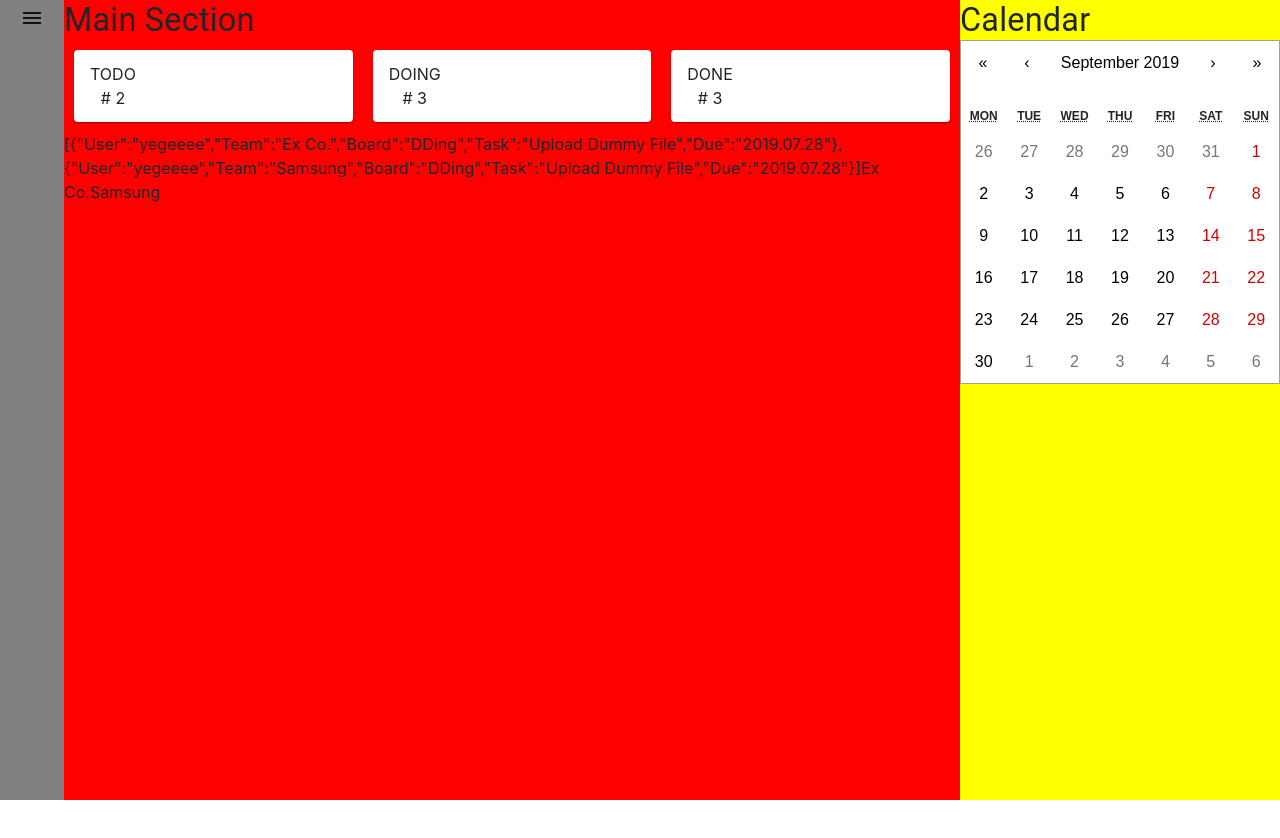
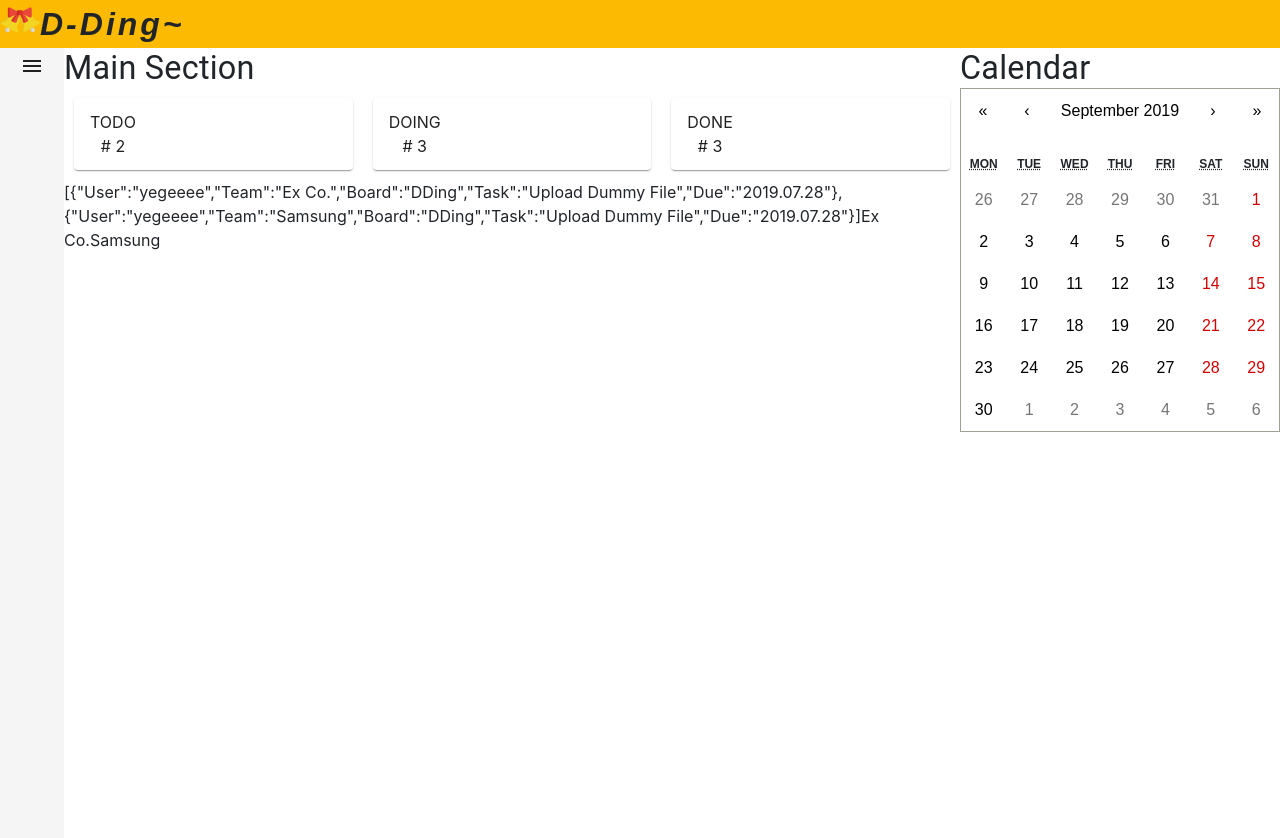
Before and after one commit to ex-co/dding, a React (Create React App) app: page / in a window 1280 px wide. Shown: the top 838 px of the page. Before the commit the page ends 800 px from the top, so only its background shows below. Built offline with nearby package versions, Linux system fonts and the light colour scheme.

Commit message:
Add title bar

```diff
--- a/src/App/App.css
+++ b/src/App/App.css
@@ -9,17 +9,17 @@
 
 .dock{
   height: 100%;
-  background-color: gray;
+  background-color: whitesmoke;
 }
 
 .mainSection{
   height: 100%;
   width: 70%;
-  background-color: red;
+  background-color: white;
 }
 
 .calendarSection{
-  background-color: yellow;
+  background-color: white;
   height: 100%;
   width: calc(30% - 64px);
 }
@@ -27,3 +27,16 @@
 .sectionTitle{
   font-variant: h4;
 }
+
+.header {
+  background-color: #fcba03;
+}
+
+.avatar {
+  height: 50px;
+  width: 50px;
+}
+
+.MulAvatar {
+  width: 50px;
+}
--- a/src/App/App.js
+++ b/src/App/App.js
@@ -8,7 +8,7 @@ import './App.css'
 
 import { createMuiTheme, responsiveFontSizes } from '@material-ui/core/styles';
 import { ThemeProvider } from '@material-ui/styles';
-import { Typography } from '@material-ui/core';
+import { Typography, Box, Avatar } from '@material-ui/core';
 import Agenda from '../Agenda/Agenda';
 
 let theme = createMuiTheme();
@@ -19,6 +19,7 @@ class App extends React.Component {
     state = {
         user: "yegeeee"
     }
+
     _getContent = () => {
 
         const tasks = dm.default.getUserTask(this.state.user);
@@ -28,6 +29,17 @@ class App extends React.Component {
         console.log(tasks[1]);
 
         return (
+            <div className="gridContainer">
+                <Grid container className="header">
+                    <Grid item><Avatar alt="Jaewon" src={process.env.PUBLIC_URL + '/bells.png'}/></Grid>
+                    <Grid item>
+                        <Typography>
+                            <Box fontWeight="fontWeightBold" fontSize={32} fontStyle="italic" fontFamily="Arial" letterSpacing={3}>
+                                D-Ding~
+                            </Box>
+                        </Typography>
+                    </Grid>
+                </Grid>
                 <Grid container className="gridContainer">
                     <Grid item className="dock">
                         <TempDrawer />
@@ -61,6 +73,7 @@ class App extends React.Component {
                         </CalendarSection>
                     </Grid>
                 </Grid>
+            </div>
         )
     }
 
```
Also changed, not shown: public/bells.png (added). Lines whose indentation alone changed are shown as unchanged.
